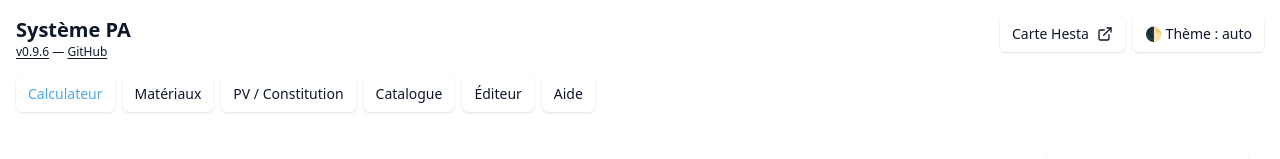
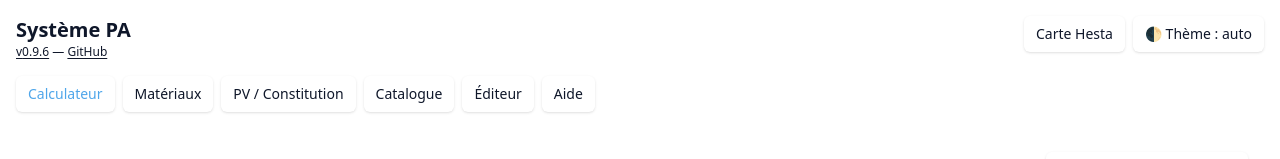
Before and after one commit to Daneisra/Armures-d100-Hesta, a React (Vite) app: page / in a window 1280 px wide. Shown: the top 159 px of the page. Built offline with nearby package versions, Linux system fonts and the light colour scheme.

Commit message:
feat(navigation): harmoniser le lien vers Carte Hesta

```diff
--- a/src/App.tsx
+++ b/src/App.tsx
@@ -16,7 +16,6 @@ import {
   Layers,
   Library,
   CircleHelp,
-  ExternalLink,
   SlidersHorizontal,
 } from "lucide-react";
 
@@ -66,13 +65,9 @@ return (
               <OfflineStatus />
               <a
                 href="https://cartehesta.dannytech.fr/"
-                target="_blank"
-                rel="noopener noreferrer"
                 className={`${cls.btnGhost} whitespace-nowrap`}
-                aria-label="Carte Hesta (ouvre un nouvel onglet)"
               >
                 Carte Hesta
-                <ExternalLink size={16} aria-hidden="true" />
               </a>
               <ThemeToggle />
             </div>
```
